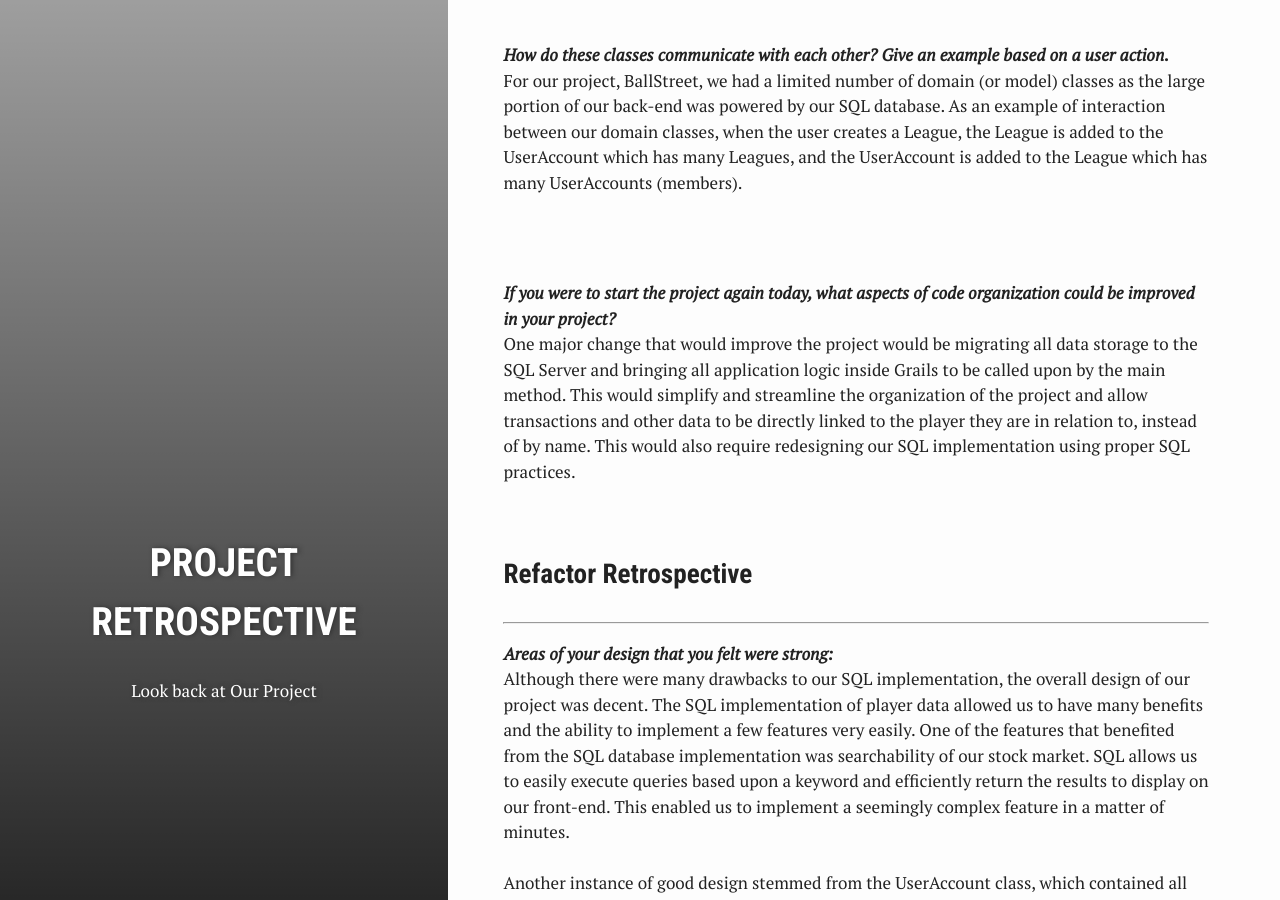
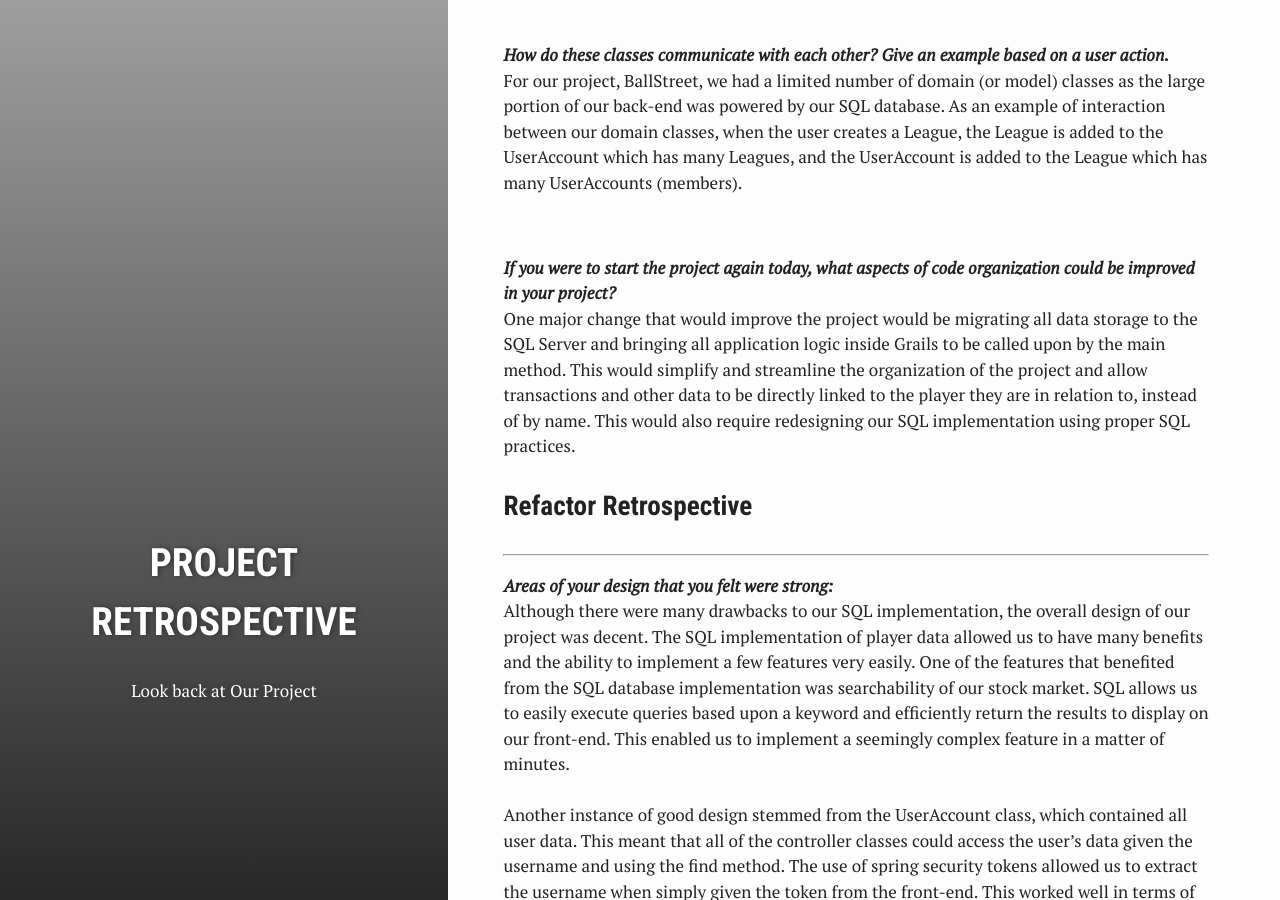
Before and after one commit to ufrauq/Ball-Street, a Jekyll site: the page built from proj_retro.md, in a window 1280 px wide and 900 px high, scrolled down 1741 px. Built offline with Jekyll 4.4.1, drawn with Linux system fonts in a browser that asks for light colours.

Commit message:
Update proj_retro.md
now done

```diff
--- a/proj_retro.md
+++ b/proj_retro.md
@@ -10,7 +10,7 @@
 # Project Retrospective
 
 
-<p style="text-align: center">
+<p>
 <iframe width="760" height="600" src="https://www.youtube.com/embed/H-_R2Tcgrr0" frameborder="0" allowfullscreen></iframe>
 </p>
 
@@ -60,13 +60,13 @@
 <br>
 For our project, BallStreet, we had a limited number of domain (or model) classes as the large portion of our back-end was powered by our SQL database. As an example of interaction between our domain classes, when the user creates a League, the League is added to the UserAccount which has many Leagues, and the UserAccount is added to the League which has many UserAccounts (members).
 
-<br><br>
+<br>
 
 <b><i>If you were to start the project again today, what aspects of code organization could be improved in your project?</i></b>
 <br>
 One major change that would improve the project would be migrating all data storage to the SQL Server and bringing all application logic inside Grails to be called upon by the main method. This would simplify and streamline the organization of the project and allow transactions and other data to be directly linked to the player they are in relation to, instead of by name. This would also require redesigning our SQL implementation using proper SQL practices.
 
-<br>
+
 
 <h3> Refactor Retrospective </h3>
 <hr>
```
